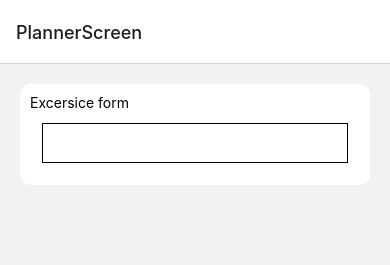
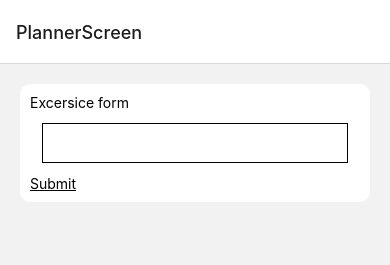
Before and after one commit to Isrealsix/workout, a React Native app: screen /PlannerScreen in a window 390 px wide. Shown: the top 265 px of the page. Built offline with nearby package versions, Linux system fonts and the light colour scheme.

Commit message:
submit hook form

```diff
--- a/components/WorkoutForm.tsx
+++ b/components/WorkoutForm.tsx
@@ -10,7 +10,7 @@
   onSubmit: (form: IExerciseForm) => void;
 }
 const WorkoutForm: React.FC<IProps> = ({ onSubmit }) => {
-  const { control } = useForm();
+  const { control, handleSubmit } = useForm();
 
   return (
     <View style={styles.container}>
@@ -29,6 +29,13 @@
               style={styles.input}
             />
           )}
+        />
+        <PressableText
+          text="Submit"
+          onPress={handleSubmit((data) => {
+            onSubmit(data as IExerciseForm)
+            console.log(data);
+          })}
         />
       </View>
     </View>
--- a/screens/Planner.tsx
+++ b/screens/Planner.tsx
@@ -7,7 +7,7 @@
   const navigation = useNavigation<ScreenProps>();
 
   const handleFormSubmit = (form: IExerciseForm) => {
-    alert(`${form.name} - ${form.duration}`)
+    alert(`${form.name}`)
   }
 
   return (
```
